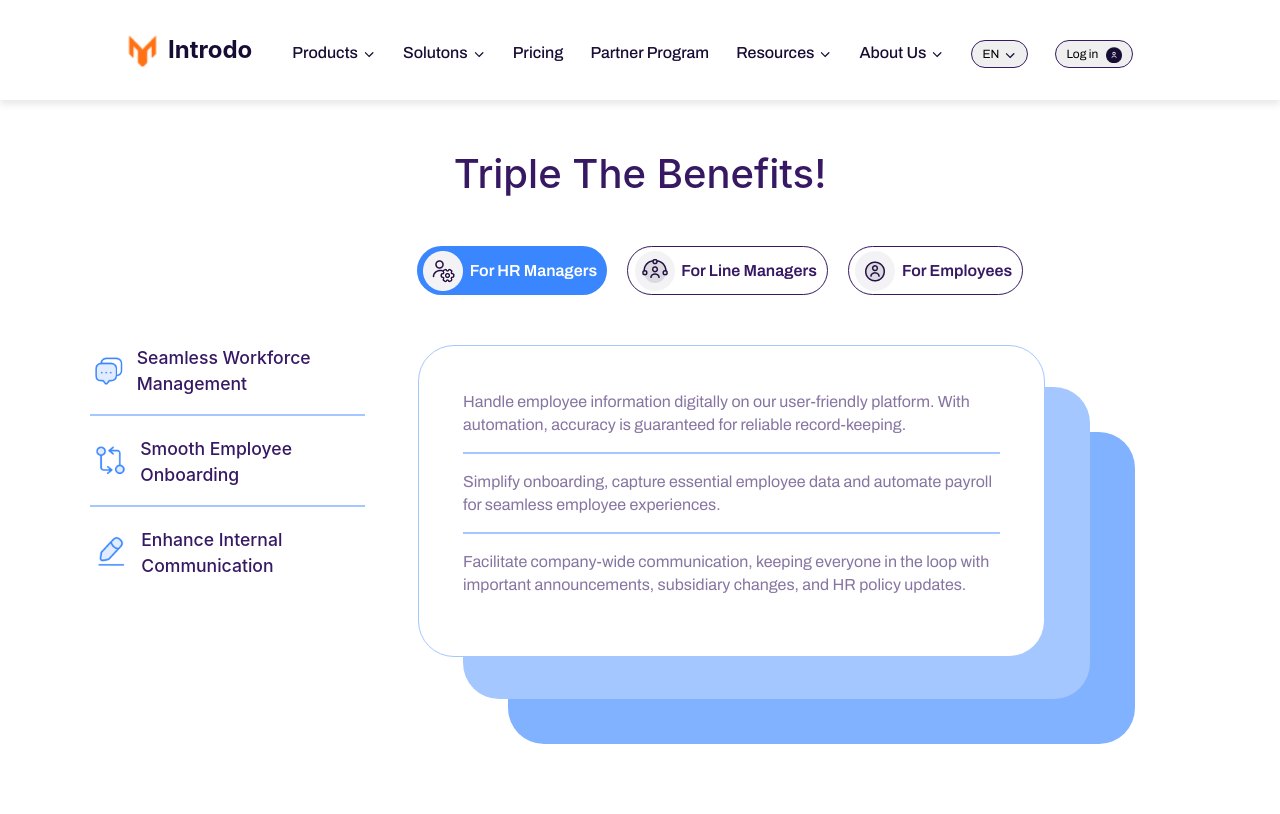
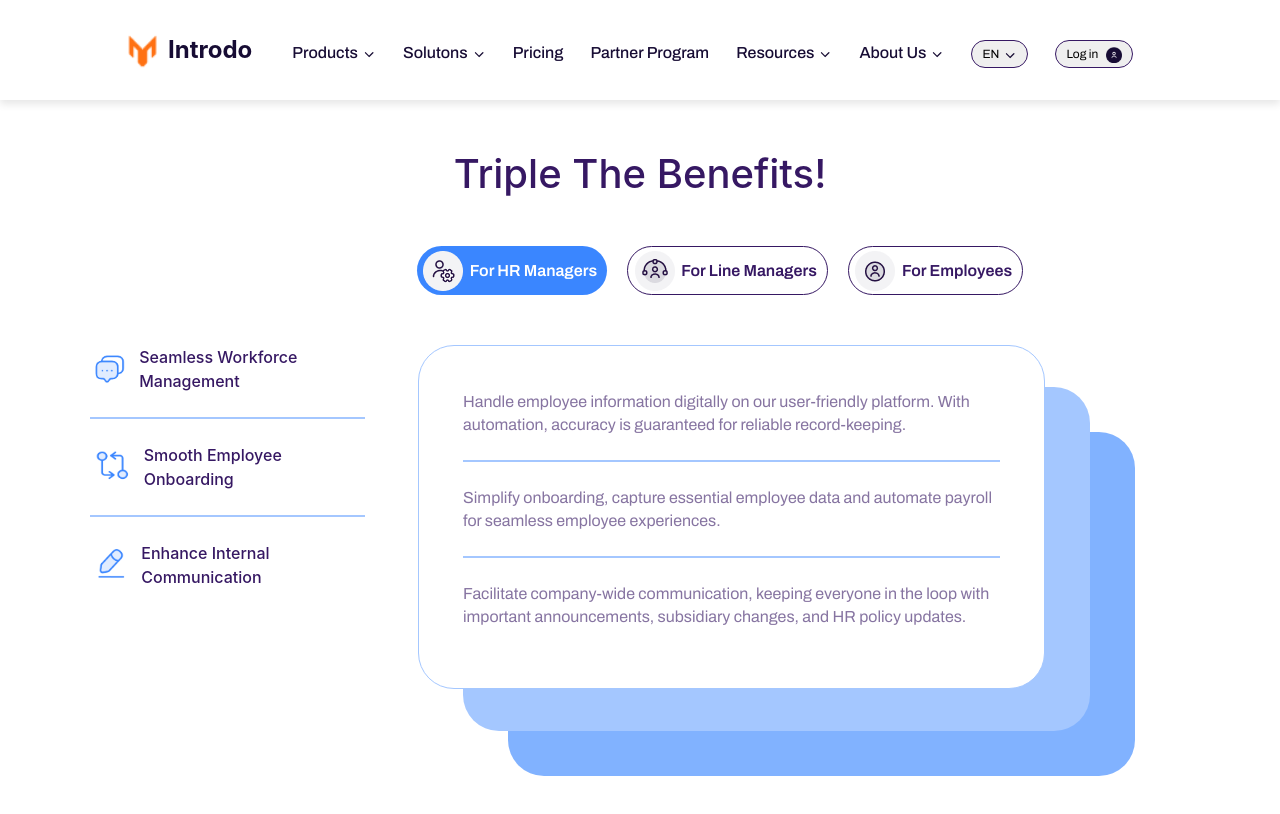
Before and after one commit to 20Varsha/introdo, a React (Create React App) app in the folder introdo-frontend/: page / in a window 1280 px wide. Shown: the top 814 px of the page. Built offline with nearby package versions, Linux system fonts and the light colour scheme.

Commit message:
Tabs and navbar changes

```diff
--- a/introdo-frontend/src/assets/styles/Tabs.css
+++ b/introdo-frontend/src/assets/styles/Tabs.css
@@ -102,7 +102,6 @@ h1,h2,h3{
 
 .tabs-sidebar ul li {
   margin-bottom: 20px;
-  font-size: 1.1rem;
   font-weight: 500;
   color: #361863;
   display: block;
--- a/introdo-frontend/src/components/Tabs.js
+++ b/introdo-frontend/src/components/Tabs.js
@@ -93,7 +93,7 @@ const TabsComponent = () => {
                                     <img src={bullet.icon} alt="Bullet icon" className="bullet-icon" />
                                     <span>{bullet.text}</span>
                                 </div>
-                                {index < tabs[activeTab].bullets.length - 1 && <hr />}
+                                {index < tabs[activeTab].bullets.length - 1 && <hr className="mt-4 mb-4" />}
                             </li>
                         ))}
                     </ul>
@@ -101,9 +101,9 @@ const TabsComponent = () => {
                 <div className="tabs-main-content">
                     <div className="tabs-card">
                         <p>{tabs[activeTab].content.descriptionOne}</p>
-                        <hr />
+                        <hr className="mt-4 mb-4"/>
                         <p>{tabs[activeTab].content.descriptionTwo}</p>
-                        <hr />
+                        <hr  className="mt-4 mb-4" />
                         <p>{tabs[activeTab].content.descriptionThree}</p>
                     </div>
                 </div>
```
